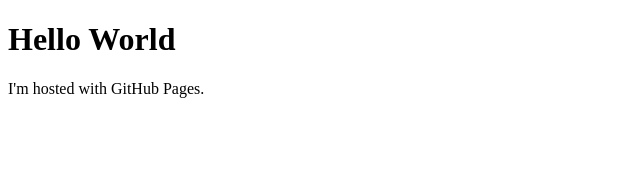
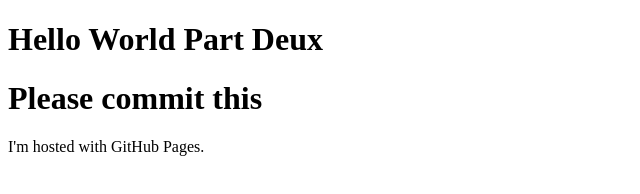
Before and after one commit to CrazyMeth0d/CrazyMeth0d.github.io, a plain HTML site: page index.html in a window 1280 px wide. Shown: the whole page, without its empty margins (0-640 px from the left). Drawn offline with Linux system fonts and the light colour scheme.

Commit message:
No commit to main without comment.

```diff
--- a/index.html
+++ b/index.html
@@ -1,7 +1,8 @@
 <!DOCTYPE html>
 <html>
 <body>
-<h1>Hello World</h1>
+<h1>Hello World Part Deux</h1>
+<h1>Please commit this</h1>
 <p>I'm hosted with GitHub Pages.</p>
 </body>
 </html>
```
